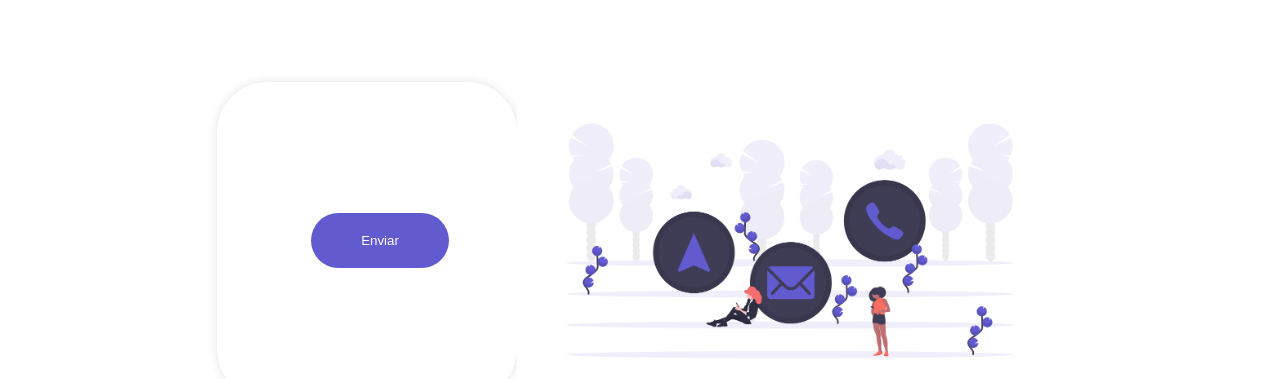
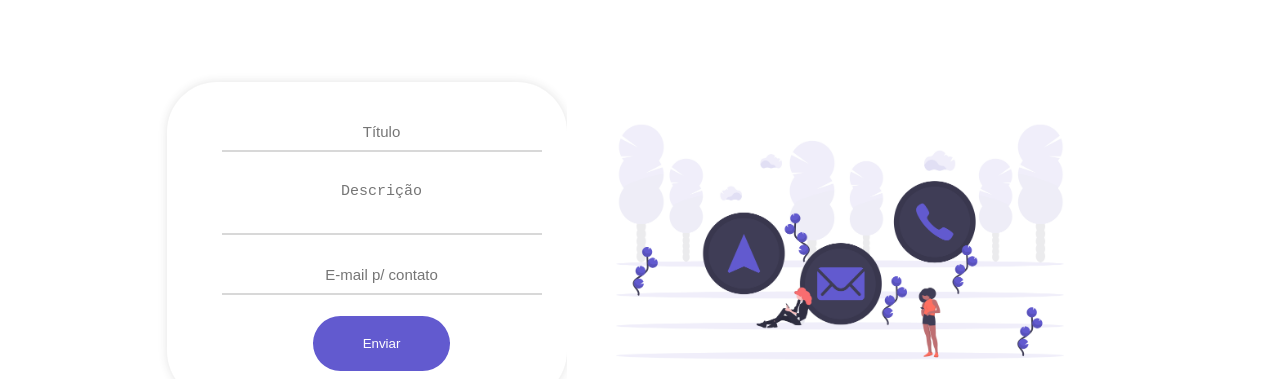
Before and after one commit to ItalloGomes/LynxCoder, a plain HTML site: page SiteInstitucional/Contatos.html in a window 1280 px wide. Shown: the part 421-800 px from the top of the page. Drawn offline with Linux system fonts and the light colour scheme.

Commit message:
Formulário estático cadastro

```diff
--- a/SiteInstitucional/Contatos.html
+++ b/SiteInstitucional/Contatos.html
@@ -30,6 +30,12 @@
 
         <div>
             <form action="">
+                <input type="text" placeholder="Título" maxlength="50">
+
+                <textarea id="txta-descricao" cols="30" rows="10" placeholder="Descrição" maxlength="200"></textarea>
+
+                <input type="email" placeholder="E-mail p/ contato" maxlength="50">
+
                 <button>Enviar</button>
             </form>
 
@@ -43,7 +49,7 @@
         <div>
             <iframe class="iframe-google-maps"
                 src="https://www.google.com/maps/embed?pb=!1m18!1m12!1m3!1d4710.414555505158!2d-46.66455773925107!3d-23.558287288217937!2m3!1f0!2f0!3f0!3m2!1i1024!2i768!4f13.1!3m3!1m2!1s0x94ce59d2a5270055%3A0x3c7ea4f4c7d51fb6!2sRua%20Haddock%20Lobo%2C%20595%20-%20Cerqueira%20C%C3%A9sar%2C%20S%C3%A3o%20Paulo%20-%20SP%2C%2001414-001!5e0!3m2!1spt-BR!2sbr!4v1630536482102!5m2!1spt-BR!2sbr"
-                style="border:0;" allowfullscreen="" loading="lazy"></iframe>
+                style="border:0;" allowfullscreen="true" loading="lazy"></iframe>
         </div>
     </section>
 
--- a/SiteInstitucional/assets/css/estiloContatos.css
+++ b/SiteInstitucional/assets/css/estiloContatos.css
@@ -16,8 +16,35 @@ input {
     border-top: none;
     border-right: none;
     border-left: none;
+    border-bottom: 2px solid #30303030;
 
     text-align: center;
+
+    font-size: 15px;
+    color: #303030;
+
+    padding: 3%;
+
+    width: 300px;
+}
+
+textarea {
+    border-top: none;
+    border-right: none;
+    border-left: none;
+    border-bottom: 2px solid #30303030;
+
+    text-align: center;
+
+    font-size: 15px;
+    color: #303030;
+
+    padding: 3%;
+
+    height: 40px;
+    width: 300px;
+
+    resize: none;
 }
 
 form button {
@@ -49,7 +76,7 @@ form button {
 
         .section-formulario form {
             height: 300px;
-            width: 300px;
+            width: 400px;
 
             display: flex;
             flex-flow: column nowrap;
@@ -61,14 +88,10 @@ form button {
             box-shadow: 0 0 10px #30303023;
             padding: 1% 2% 1% 5%;
             border-radius: 50px;
+
+            overflow-y: auto;
         }
 
-            .section-formulario form > div {
-                display: flex;
-                flex-flow: column nowrap;
-
-                align-items: center;
-            }
 
 .iframe-google-maps {
     width: 800px;
```
